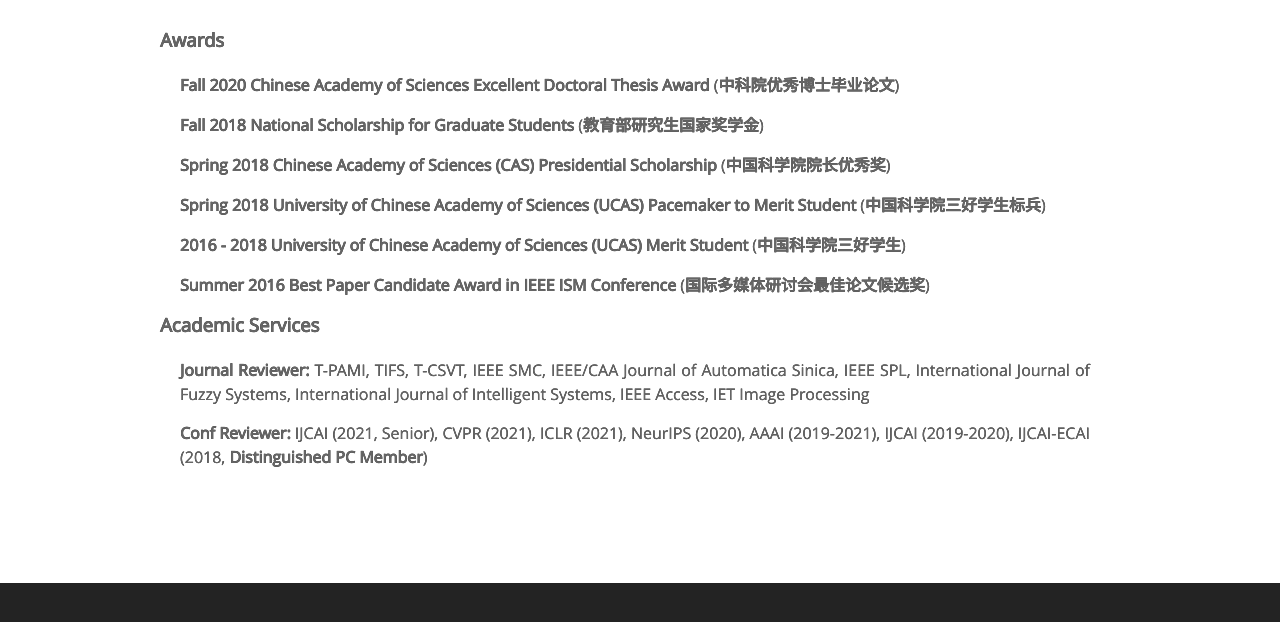
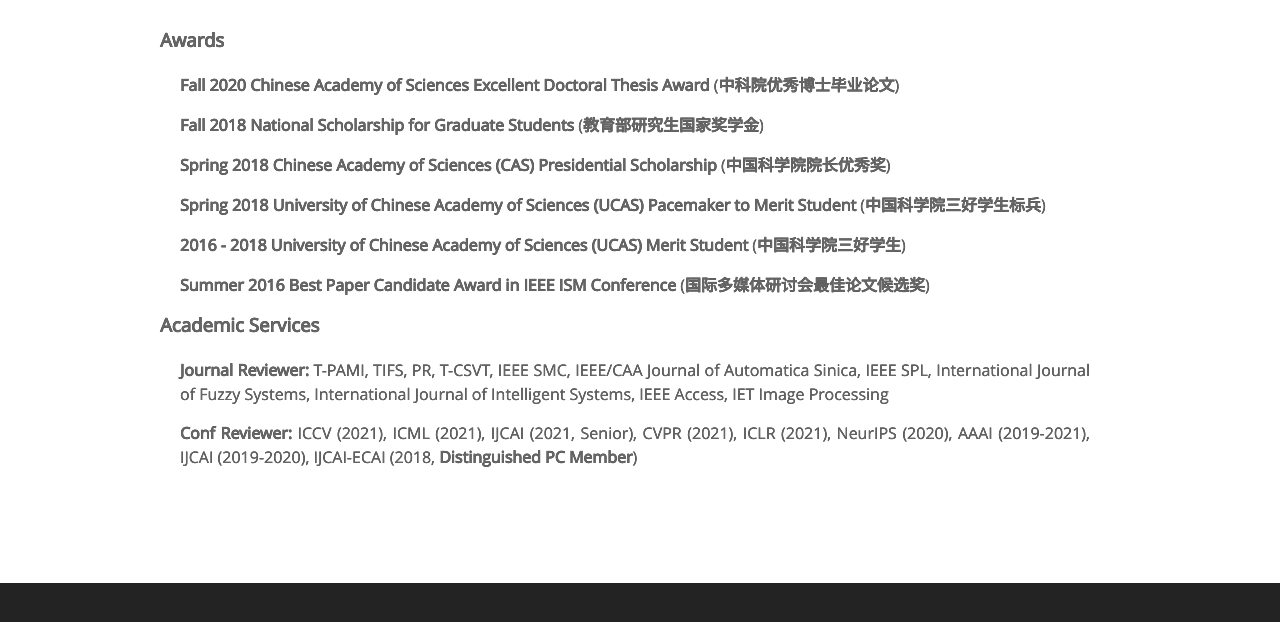
Before and after one commit to htzheng/jian-liang.github.io, a plain HTML site: page activities.htm in a window 1280 px wide. Shown: the part 82-704 px from the top of the page. Drawn offline with nearby package versions, Linux system fonts and the light colour scheme; a script that the page names is missing.

Commit message:
Update activities.htm

```diff
--- a/activities.htm
+++ b/activities.htm
@@ -228,9 +228,9 @@
 													<tr class="wsite-multicol-tr">
 														<td class="wsite-multicol-col" style="padding-left:15px; padding-right:15px; padding-top:0; padding-bottom:0">
 															<p class="MsoNormal" style="line-height: 150%; text-align: justify; margin-left:20px; margin-bottom:15px">
-															<font style="font-weight: 600">Journal Reviewer:</font> T-PAMI, TIFS, T-CSVT, IEEE SMC, IEEE/CAA Journal of Automatica Sinica, IEEE SPL, International Journal of Fuzzy Systems, International Journal of Intelligent Systems, IEEE Access, IET Image Processing</p>
+															<font style="font-weight: 600">Journal Reviewer:</font> T-PAMI, TIFS, PR, T-CSVT, IEEE SMC, IEEE/CAA Journal of Automatica Sinica, IEEE SPL, International Journal of Fuzzy Systems, International Journal of Intelligent Systems, IEEE Access, IET Image Processing</p>
 															<p class="MsoNormal" style="line-height: 150%; text-align: justify; margin-left:20px; ">
-															<font style="font-weight: 600">Conf Reviewer: </font> IJCAI (2021, Senior), CVPR (2021), ICLR (2021), NeurIPS (2020), AAAI (2019-2021), IJCAI (2019-2020), IJCAI-ECAI (2018, <b>Distinguished PC Member</b>)
+															<font style="font-weight: 600">Conf Reviewer: </font> ICCV (2021), ICML (2021), IJCAI (2021, Senior), CVPR (2021), ICLR (2021), NeurIPS (2020), AAAI (2019-2021), IJCAI (2019-2020), IJCAI-ECAI (2018, <b>Distinguished PC Member</b>)
 															</p>
 														</td>
 													</tr>
```
